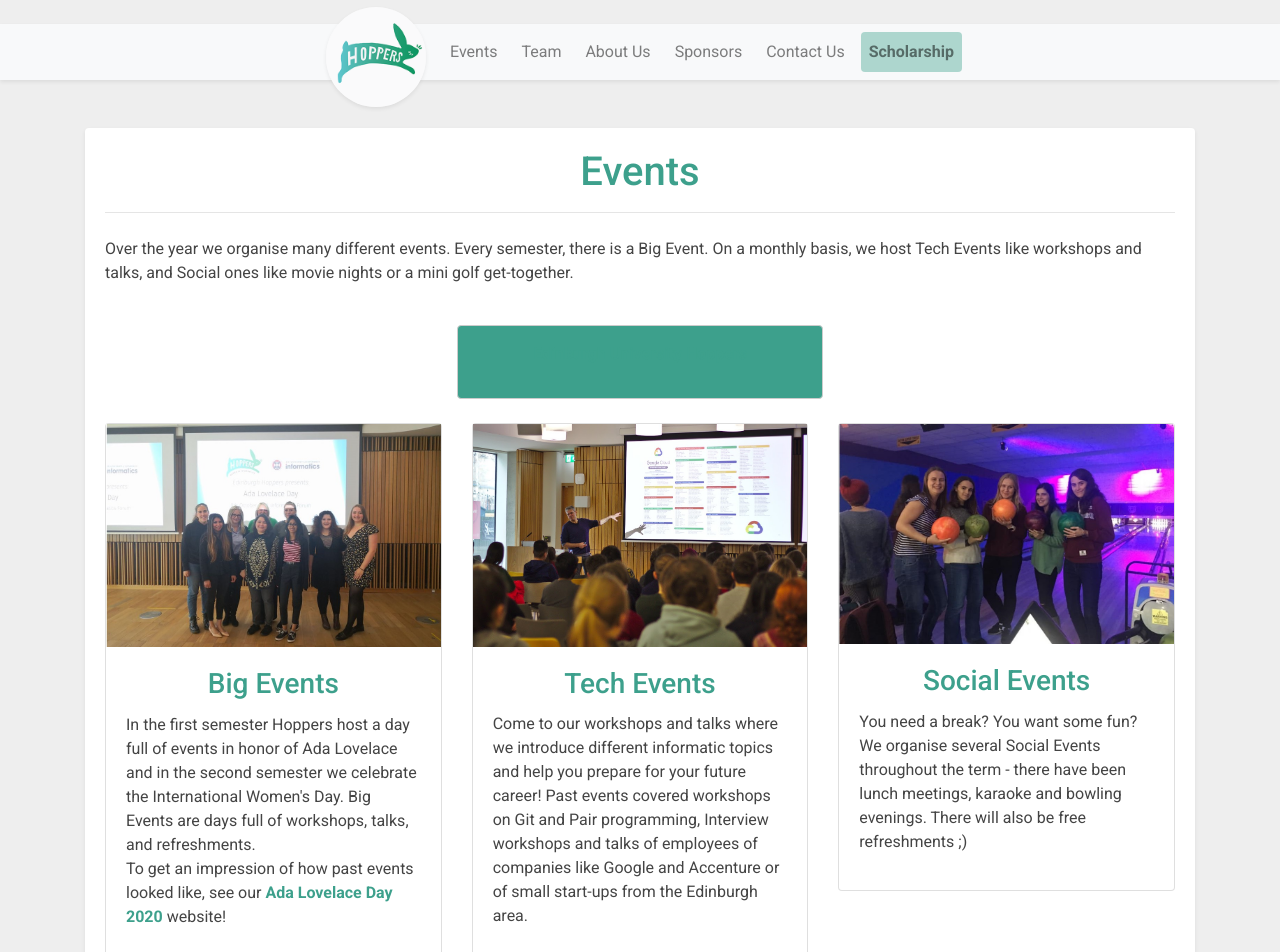
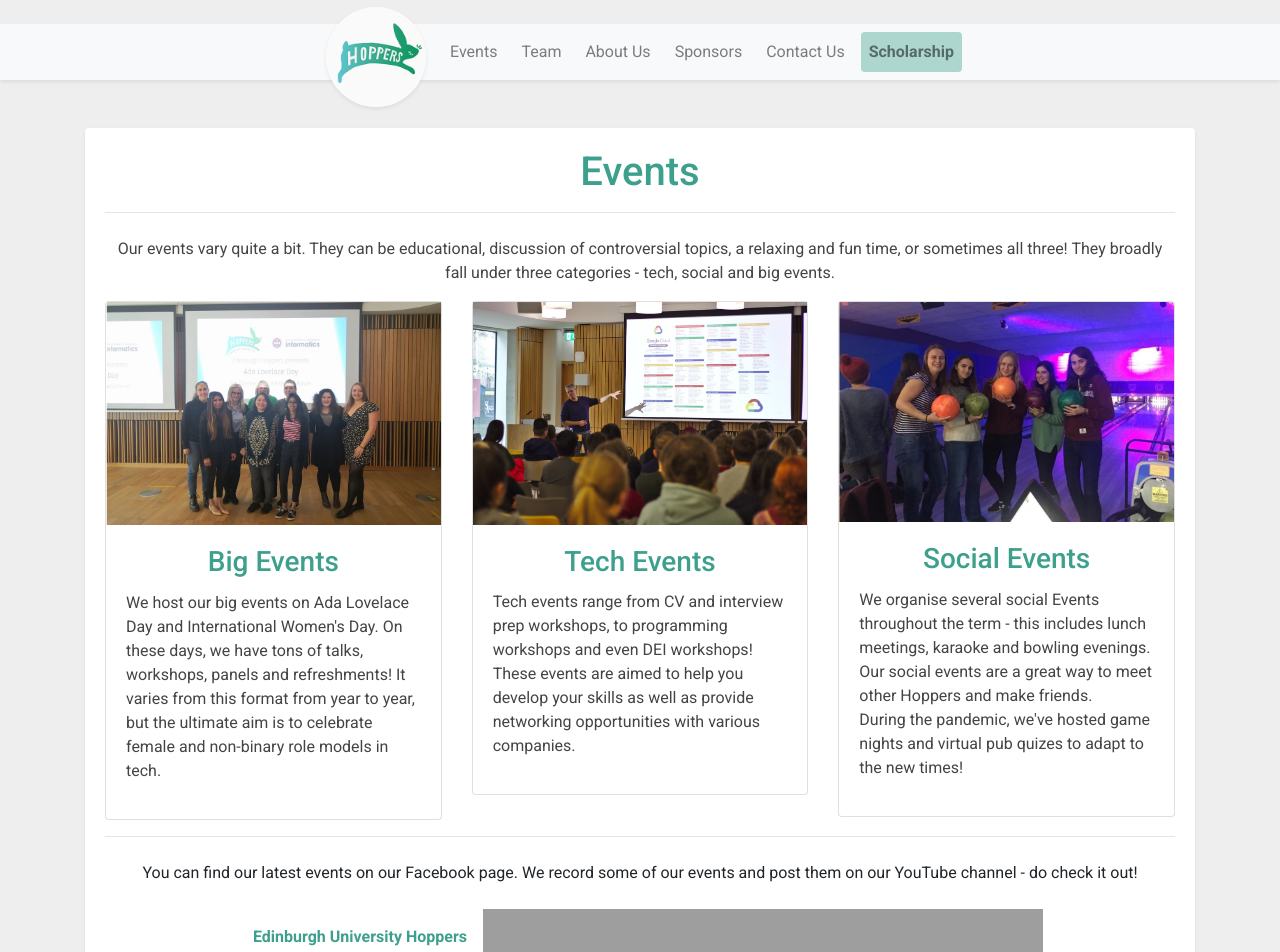
Before and after one commit to edinburgh-hoppers/website, a Jekyll site: the page built from _pages/events.html, in a window 1280 px wide and 1400 px high. Shown: the top 952 px of the window. Built offline with Jekyll 4.4.1, drawn with Linux system fonts in a browser that asks for light colours; grey boxes are pictures that could not be loaded.

Commit message:
some edits

```diff
--- a/_includes/events/bigEvents.html
+++ b/_includes/events/bigEvents.html
@@ -1,4 +1,5 @@
 <p>
-In the first semester Hoppers host a day full of events in honor of Ada Lovelace and in the second semester we
-celebrate the International Women's Day. Big Events are days full of workshops, talks, and refreshments.<br>
-To get an impression of  how past events looked like, see our <a href="{{ site.baseurl }}/ald20">Ada Lovelace Day 2020</a> website!
+    We host our big events on Ada Lovelace Day and International Women's Day. On these days, we have tons of talks,
+    workshops, panels and refreshments! It varies from this format from year to year, but the ultimate aim is to celebrate
+    female and non-binary role models in tech.
+</p>
--- a/_includes/events/socialEvents.html
+++ b/_includes/events/socialEvents.html
@@ -1,4 +1,6 @@
 <p>
-You need a break? You want some fun? We organise several Social Events throughout the term - there have been lunch
-meetings, karaoke and bowling evenings. There will also be free refreshments ;)
+We organise several social Events throughout the term - this includes lunch
+meetings, karaoke and bowling evenings. Our social events are a great way to meet other Hoppers and
+make friends. <br>
+During the pandemic, we've hosted game nights and virtual pub quizes to adapt to the new times!
 </p>
--- a/_includes/events/techEvents.html
+++ b/_includes/events/techEvents.html
@@ -1,5 +1,5 @@
 <p>
-Come to our workshops and talks where we introduce different informatic topics and help you prepare for your
-future career! Past events covered workshops on Git and Pair programming, Interview workshops and talks of
-employees of companies like Google and Accenture or of small start-ups from the Edinburgh area.
+Tech events range from CV and interview prep workshops, to programming workshops and even DEI workshops!
+These events are aimed to help you develop your skills as well as provide networking opportunities with
+various companies.
 </p>
--- a/_pages/events.html
+++ b/_pages/events.html
@@ -33,39 +33,14 @@ add EVENT-TITLE and BANNER image
 
 
 <!-- INTRODUCTION -->
-<div class="row mb-4">
-  <div class="col-12">
-    <div class="row">
-      <!-- <div class="col-md-6 mb-4 event-categories-wrapper">
-        <div class="row event-categories">
-
-          {% for member in site.data.event-categories %}
-            <div class="col-12 col-lg-4">
-              <a class="button" href="#{{ member.link }}">{{ member.name }}</a>
-            </div>
-          {% endfor %}
-
-        </div>
-      </div> -->
-
-      <div class="col-md-6 col-lg-12">
-        <p>Over the year we organise many different events. Every semester, there is a Big Event.
-         On a monthly basis, we host Tech Events like workshops and talks, and Social ones like movie
-         nights or a mini golf get-together.</p>
+    <div class="row flex-box align-items-center justify-content-center">
+      <div class="col-md-10 col-lg-12 text-center">
+        <p>Our events vary quite a bit. They can be educational, discussion of controversial topics,
+          a relaxing and fun time, or sometimes all three! They broadly fall under three categories - tech,
+          social and big events.
+        </p>
       </div>
-    </div>
   </div>
-</div>
-
-<div class="row justify-content-center mb-4">
-  <div class="col-11 col-md-7 col-lg-5 col-xl-4 announcement">
-    <div class="fb-page mt-3 mb-3 center-horizentally" data-href="https://www.facebook.com/edinburghhopppers/" data-tabs="events" data-width="" data-height="" data-small-header="false" data-adapt-container-width="true" data-hide-cover="false" data-show-facepile="false">
-      <blockquote cite="https://www.facebook.com/edinburghhopppers/" class="fb-xfbml-parse-ignore">
-        <a href="https://www.facebook.com/edinburghhopppers/">Edinburgh University Hoppers</a>
-      </blockquote>
-    </div>
-  </div>
-</div>
 
 
 <!-- EVENT CATEGORIES -->
@@ -91,7 +66,23 @@ add EVENT-TITLE and BANNER image
   {% endfor %}
 
 </div>
+<hr>
+<div class = "row justify-content-center m-4">
+  You can find our latest events on our Facebook page. We record some of our events and post them on our
+  YouTube channel - do check it out!
+</div>
+<div class="row justify-content-center m-4">
+  <!-- <div class="col-11 col-md-7 col-lg-5 col-xl-4 announcement"> -->
+    <div class="fb-page m-3" data-href="https://www.facebook.com/edinburghhopppers/" data-tabs="events" data-width="" data-height="" data-small-header="false" data-adapt-container-width="true" data-hide-cover="false" data-show-facepile="false">
+      <blockquote cite="https://www.facebook.com/edinburghhopppers/" class="fb-xfbml-parse-ignore">
+        <a href="https://www.facebook.com/edinburghhopppers/">Edinburgh University Hoppers</a>
+      </blockquote>
+    </div>
+  <!-- </div> -->
+  <iframe width="560" height="315" src="https://www.youtube.com/embed/videoseries?list=PLu_i2Y_J-1uu1bXmwP112D8otmU0lOFqb" title="YouTube video player" frameborder="0" allow="accelerometer; autoplay; clipboard-write; encrypted-media; gyroscope; picture-in-picture" allowfullscreen></iframe>
+</div>
 
+<hr>
 <div class = "container">
   <div class = "mt-5 text-center">
     <h4 style = "color:#333">Can't keep up with our events?</h4>
```
